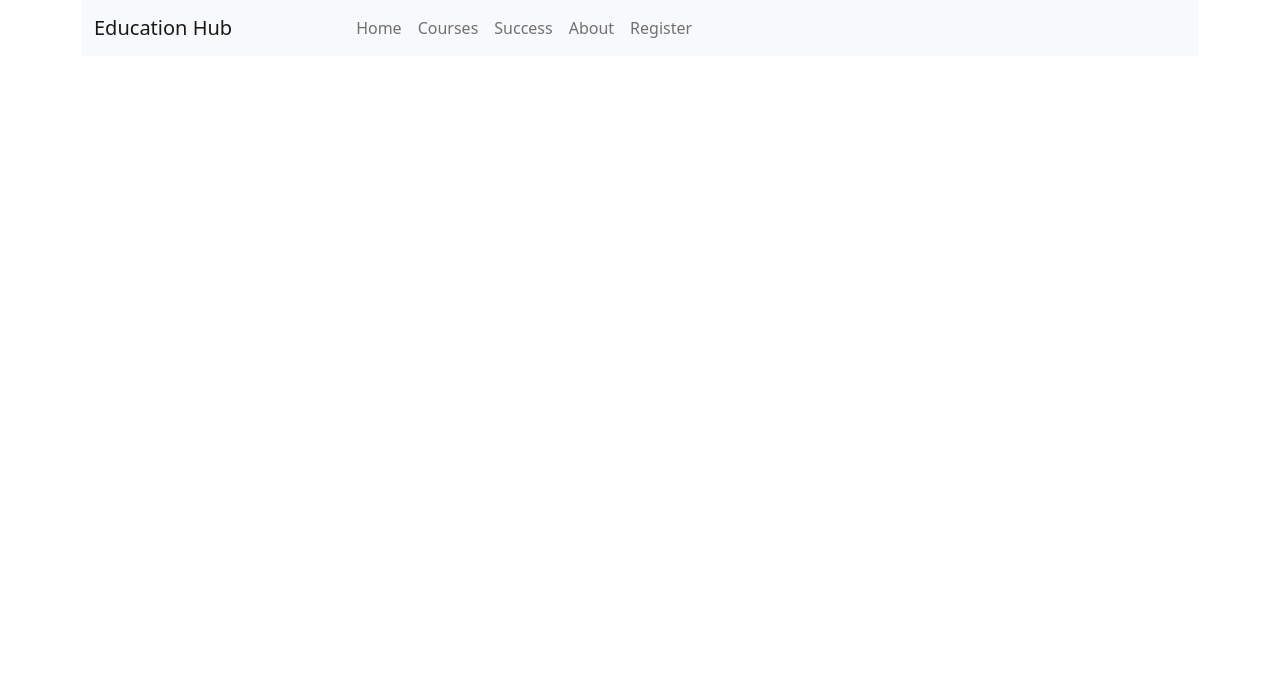
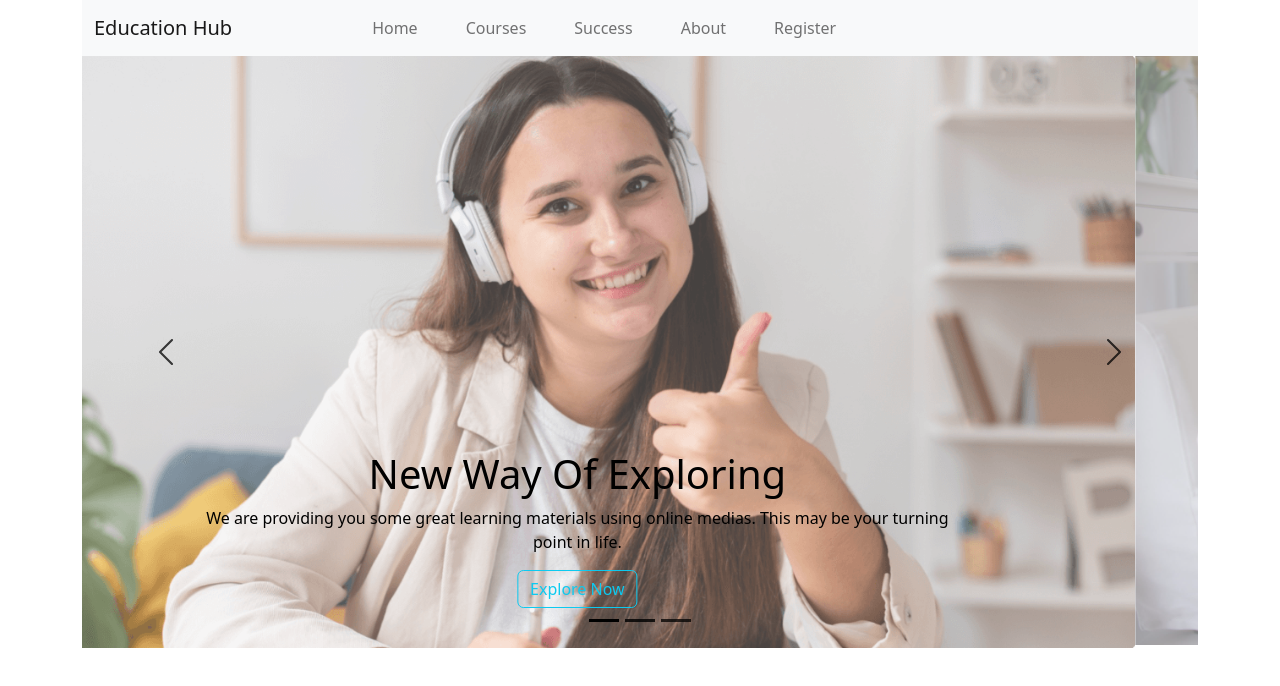
Before and after one commit to mir-asif01/assignment-3-eduHub, a plain HTML site: page index.html in a window 1280 px wide. Drawn offline with Linux system fonts and the light colour scheme.

Commit message:
carousel added

```diff
--- a/index.html
+++ b/index.html
@@ -21,19 +21,19 @@
               <div class="collapse navbar-collapse ms-100" id="navbarNav">
                 <ul class="navbar-nav  d-flex justify-content-end">
                   <li class="nav-item">
-                    <a class="nav-link" href="#">Home</a>
+                    <a class="nav-link mx-3" href="#">Home</a>
                   </li>
                   <li class="nav-item">
-                    <a class="nav-link" href="#">Courses</a>
+                    <a class="nav-link mx-3" href="#">Courses</a>
                   </li>
                   <li class="nav-item">
-                    <a class="nav-link" href="#">Success</a>
+                    <a class="nav-link mx-3" href="#">Success</a>
                   </li>
                   <li class="nav-item">
-                    <a class="nav-link">About</a>
+                    <a class="nav-link mx-3">About</a>
                   </li>
                   <li class="nav-item">
-                    <a class="nav-link">Register</a>
+                    <a class="nav-link mx-3">Register</a>
                   </li>
                 </ul>
               </div>
@@ -41,6 +41,68 @@
           </nav>
     </div>
     <!-- navigation bar -->
+
+    <!-- carousel section  -->
+    <section class="container">
+        <div id="carouselExampleDark" class="carousel carousel-dark slide" data-bs-ride="carousel">
+            <div class="carousel-indicators">
+              <button type="button" data-bs-target="#carouselExampleDark" data-bs-slide-to="0" class="active" aria-current="true" aria-label="Slide 1"></button>
+              <button type="button" data-bs-target="#carouselExampleDark" data-bs-slide-to="1" aria-label="Slide 2"></button>
+              <button type="button" data-bs-target="#carouselExampleDark" data-bs-slide-to="2" aria-label="Slide 3"></button>
+            </div>
+            <div id="carouselExampleCaptions" class="carousel slide" data-bs-ride="false">
+                <div class="carousel-indicators">
+                  <button type="button" data-bs-target="#carouselExampleCaptions" data-bs-slide-to="0" class="active" aria-current="true" aria-label="Slide 1"></button>
+                  <button type="button" data-bs-target="#carouselExampleCaptions" data-bs-slide-to="1" aria-label="Slide 2"></button>
+                  <button type="button" data-bs-target="#carouselExampleCaptions" data-bs-slide-to="2" aria-label="Slide 3"></button>
+                </div>
+                <div class="carousel-inner">
+                  <div class="carousel-item active">
+                    <img src="./images/cover/cover-1.png" class="d-block w-100 opacity-75" alt="...">
+                    <div class="carousel-caption d-none d-md-block">
+                        <h1>New Way Of Exploring</h1>
+                        <p>We are providing you some great learning materials using online medias. This may be your turning point in life.</p>
+                        <button class="btn btn-outline-info">Explore Now</button>
+                    </div>
+                  </div>
+                  <div class="carousel-item">
+                    <img src="./images/cover/cover-3.jpg" class="d-block w-100 opacity-50" alt="...">
+                    <div class="carousel-caption d-none d-md-block">
+                        <h1>Better Way Of Learning</h1>
+                        <p>We are providing you some Interesting learning materials using online medias that can make learning effecting in all cases.</p>
+                        <button class="btn btn-outline-info">Explore Now</button>
+                    </div>
+                  </div>
+                  <div class="carousel-item">
+                    <img src="./images/cover/cover-1.png" class="d-block w-100 opacity-50" alt="...">
+                    <div class="carousel-caption d-none d-md-block">
+                        <h1>Interesting Way Of Exploring</h1>
+                        <p>We are providing you some Interestin learning materials using online medias that can take you one step ahead of others.</p>
+                        <button class="btn btn-outline-info">Explore Now</button>
+                    </div>
+                  </div>
+                </div>
+                <button class="carousel-control-prev" type="button" data-bs-target="#carouselExampleCaptions" data-bs-slide="prev">
+                  <span class="carousel-control-prev-icon" aria-hidden="true"></span>
+                  <span class="visually-hidden">Previous</span>
+                </button>
+                <button class="carousel-control-next" type="button" data-bs-target="#carouselExampleCaptions" data-bs-slide="next">
+                  <span class="carousel-control-next-icon" aria-hidden="true"></span>
+                  <span class="visually-hidden">Next</span>
+                </button>
+              </div>
+            <button class="carousel-control-prev" type="button" data-bs-target="#carouselExampleDark" data-bs-slide="prev">
+              <span class="carousel-control-prev-icon" aria-hidden="true"></span>
+              <span class="visually-hidden">Previous</span>
+            </button>
+            <button class="carousel-control-next" type="button" data-bs-target="#carouselExampleDark" data-bs-slide="next">
+              <span class="carousel-control-next-icon" aria-hidden="true"></span>
+              <span class="visually-hidden">Next</span>
+            </button>
+          </div>
+    </section>
+    <!-- carousel section  -->
+
     <script src="./bootstrap/bootstrap.bundle.min.js"></script>
 </body>
 </html>
```
